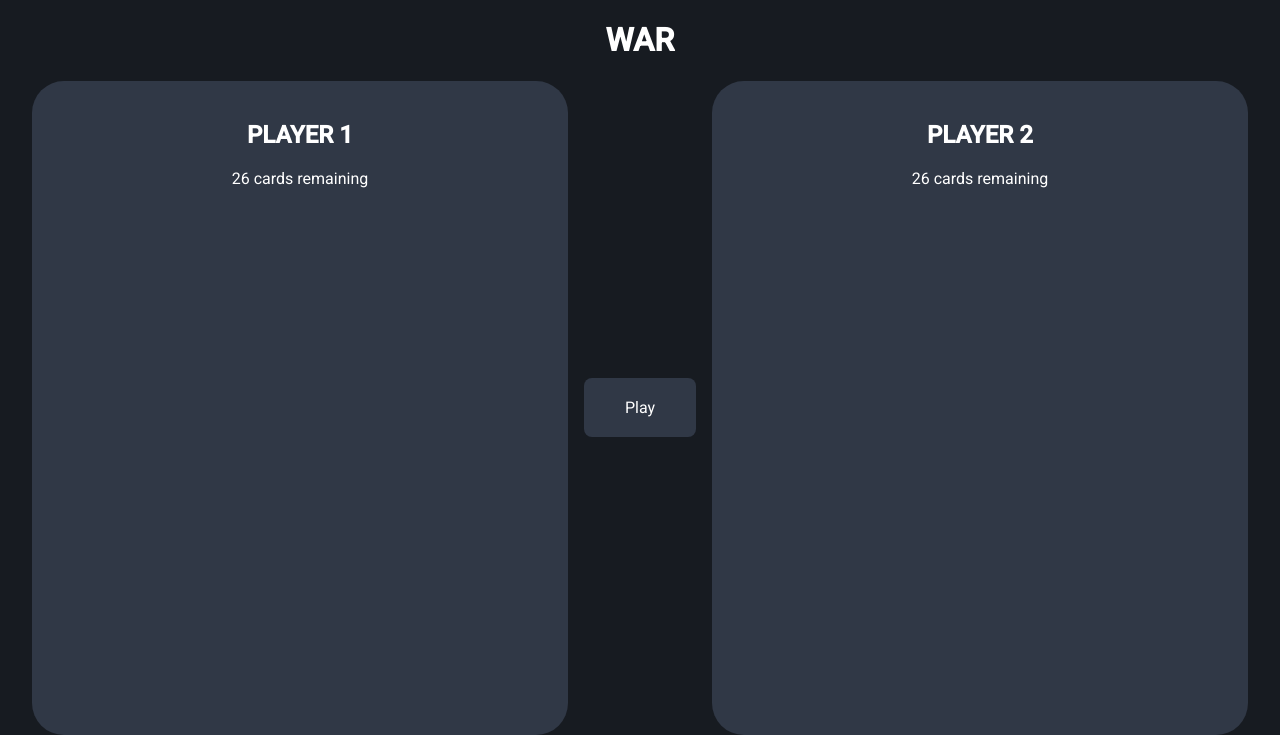
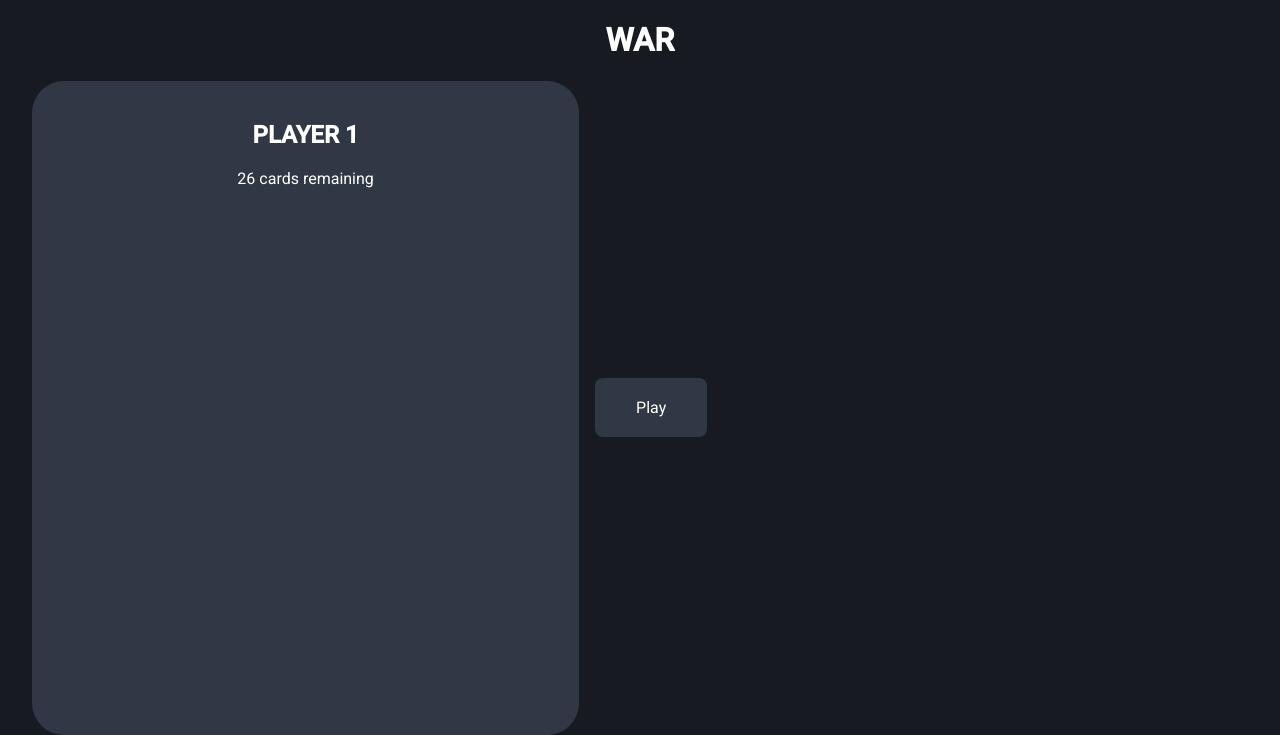
Before and after one commit to zachstence/war, a React (Create React App) app: page / in a window 1280 px wide. Shown: the top 735 px of the page. Built offline with nearby package versions, Linux system fonts and the light colour scheme.

Commit message:
style: wrap cards on double war

```diff
--- a/src/components/Game/Game.scss
+++ b/src/components/Game/Game.scss
@@ -26,7 +26,7 @@
     }
 
     .player {
-        flex-grow: 1;
+        width: 45%;
         height: 100%;
         min-height: 20rem;
         padding: 1rem;
```
